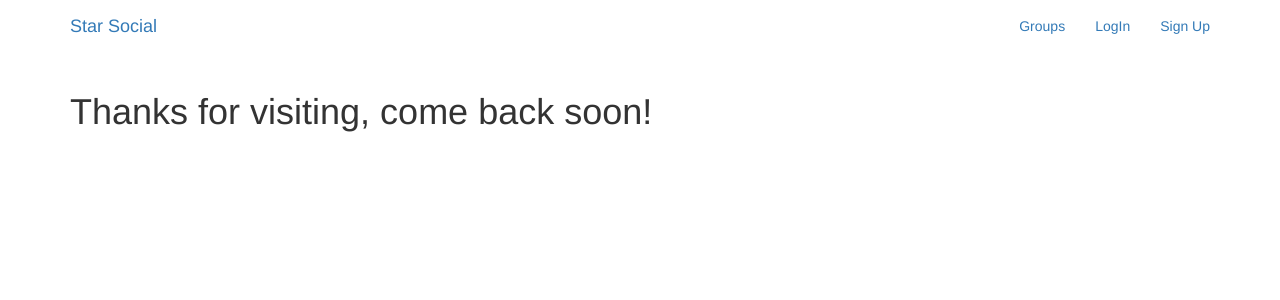
After one commit to conniehqk/Django-Social-Media-Project, a Django app: template templates/thanks.html in a window 1280 px wide. The commit adds this page. Shown: the top 300 px of the page. Run offline with Django 3.2, Linux system fonts and the light colour scheme; the template is opened without the code that fills it, so the values that code supplies are empty; some libraries are stand-ins or nearby versions.

Commit message:
set up login page and logout page

```diff
--- a/accounts/forms.py
+++ b/accounts/forms.py
@@ -1,7 +1,7 @@
 from django.contrib.auth import get_user_model
 from django.contrib.auth.forms import UserCreationForm
 
-class UserCreateForm(UserCreateForm):
+class UserCreateForm(UserCreationForm):
     class Meta:
         fields = ('username', 'email', 'password1', 'password2')
         model = get_user_model()
--- a/accounts/urls.py
+++ b/accounts/urls.py
@@ -5,7 +5,7 @@ from . import views
 
 app_name = 'accounts'
 urlpatterns = [
-    url(r'login/$', auth_views.LoginView.as_view(template_name='account/login.html'),name='login'),
+    url(r'login/$', auth_views.LoginView.as_view(template_name='accounts/login.html'),name='login'),
     url(r'logout/$',auth_views.LogoutView.as_view(),name='logout'),
-    url(r'signup/$',auth_views.SignUp.as_view(),name='signup')
+    url(r'signup/$',views.SignUp.as_view(),name='signup')
 ]
--- a/social_clone/settings.py
+++ b/social_clone/settings.py
@@ -126,3 +126,6 @@ STATICFILES_DIR = [BASE_DIR / 'static']
 # https://docs.djangoproject.com/en/3.2/ref/settings/#default-auto-field
 
 DEFAULT_AUTO_FIELD = 'django.db.models.BigAutoField'
+
+LOGIN_REDIRECT_URL = 'test'
+LOGOUT_REDIRECT_URL = 'thanks'
--- a/social_clone/urls.py
+++ b/social_clone/urls.py
@@ -22,4 +22,6 @@ urlpatterns = [
     path('', views.HomePage.as_view(), name='home'),
     path('accounts/',include('accounts.urls',namespace='accounts')),
     path('accounts/',include('django.contrib.auth.urls')),
+    path('test/',views.TestPage.as_view(),name='test'),
+    path('thanks/',views.ThanksPage.as_view(),name='thanks'),
 ]
--- a/social_clone/views.py
+++ b/social_clone/views.py
@@ -1,4 +1,10 @@
 from django.views.generic import TemplateView
+
+class TestPage(TemplateView):
+    template_name='test.html'
+
+class ThanksPage(TemplateView):
+    template_name='thanks.html'
 
 class HomePage(TemplateView):
     template_name = 'index.html'
--- a/templates/base.html
+++ b/templates/base.html
@@ -1,4 +1,5 @@
 <!DOCTYPE html>
+{% load static %}
 <html lang="en">
 <head>
     <meta charset="UTF-8">
@@ -23,11 +24,11 @@
         <div class="container">
             <a class="navbar-brand mynav" href="{% url 'home' %}">Star Social</a>
             <ul class="nav navbar-nav navbar-right">
-                {% if user.isauthenticated %}
+                {% if user.is_authenticated %}
                     <li><a href="#">Post</a></li>
                     <li><a href="#">Groups</a></li>
                     <li><a href="#">Create Group</a></li>
-                    <li><a href="{% url 'accounts:logout' %}"></a></li>
+                    <li><a href="{% url 'accounts:logout' %}">Log Out</a></li>
                 {% else %}
                     <li><a href="#">Groups</a></li>
                     <li><a href="{% url 'accounts:login' %}">LogIn</a></li>
@@ -40,7 +41,6 @@
         {% block content %}
 
         {% endblock %}
-
     </div>
 
 
--- /dev/null
+++ b/templates/test.html
@@ -0,0 +1,4 @@
+{% extends "base.html" %}
+{% block content %}
+    <h1>You are now logged in!</h1>
+{% endblock %}
--- /dev/null
+++ b/templates/thanks.html
@@ -0,0 +1,4 @@
+{% extends "base.html" %}
+{% block content %}
+    <h1>Thanks for visiting, come back soon!</h1>
+{% endblock %}
```
Also changed, not shown: accounts/migrations/0001_initial.py (added), db.sqlite3.
